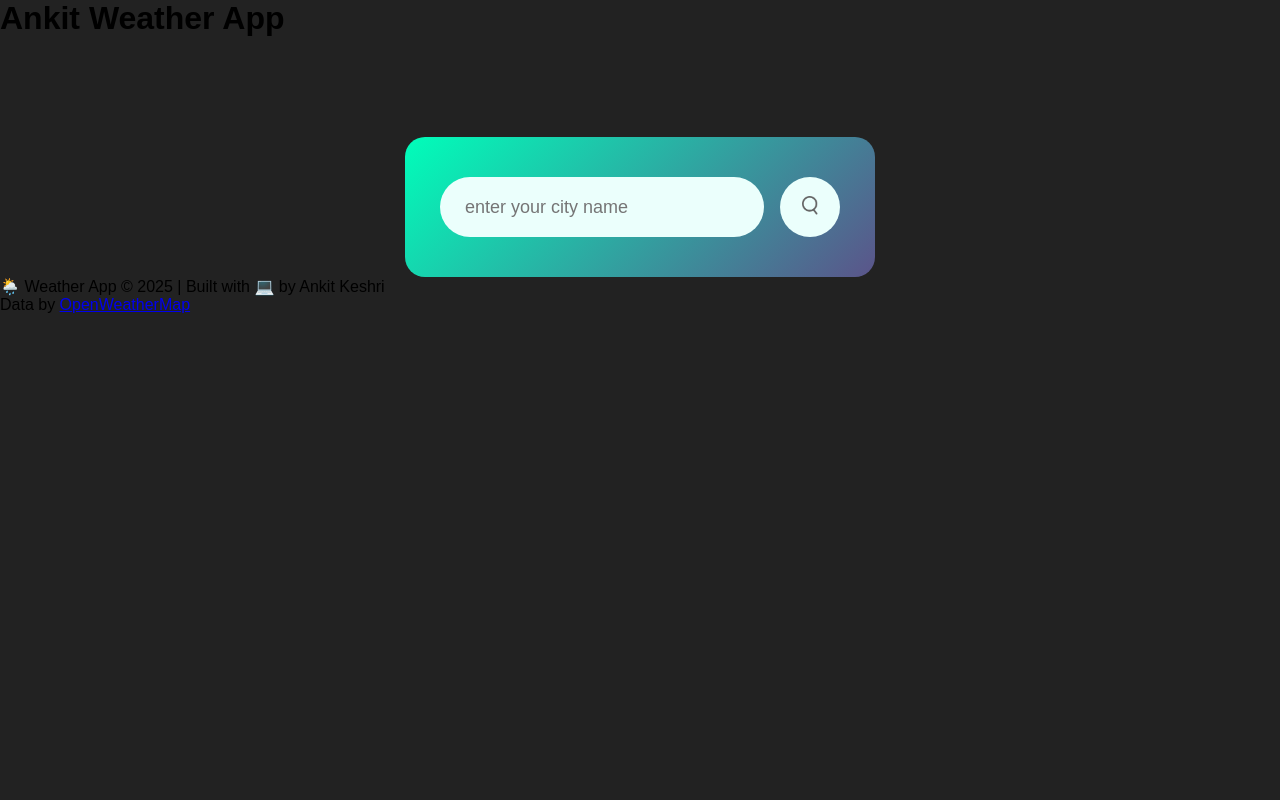
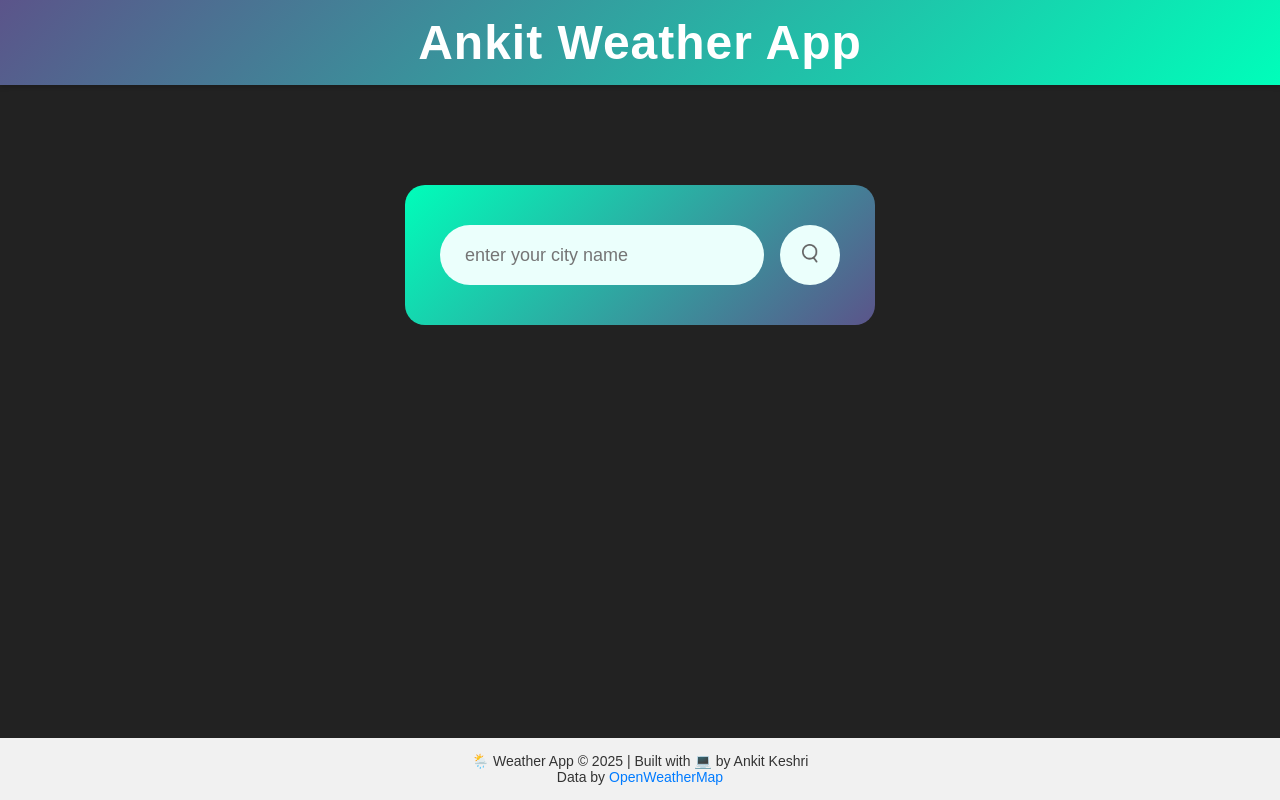
Before and after one commit to ankit9973432800/Weather-App-by-Ankit, a plain HTML site: page index.html in a window 1280 px wide. Drawn offline with Linux system fonts and the light colour scheme; no server answers.

Commit message:
Update style.css

```diff
--- a/style.css
+++ b/style.css
@@ -3,10 +3,13 @@
     padding: 0;
     font-family:sans-serif;
     box-sizing: border-box;
+
 }
 
 body{
     background-color: #222;
+
+
 
 }
 .card{
@@ -111,3 +114,46 @@ body{
     margin-top: 10px;
     display: none;
 }
+
+
+
+
+
+
+
+html, body {
+    height: 100%;
+    display: flex;
+    flex-direction: column;
+}
+
+/* Navbar Style */
+.navbar {
+    background: linear-gradient(135deg, #5b548a, #00feba);
+    color: #fff;
+    padding: 15px;
+    text-align: center;
+    font-size: 24px;
+    font-weight: bold;
+    letter-spacing: 1px;
+    box-shadow: 0 2px 5px rgba(0,0,0,0.2);
+}
+
+/* Main Content takes full height */
+.main-content {
+    flex: 1;
+}
+
+/* Footer Styling */
+.footer {
+    background-color: #f1f1f1;
+    text-align: center;
+    padding: 15px;
+    font-size: 14px;
+    color: #333;
+}
+
+.footer a {
+    color: #007BFF;
+    text-decoration: none;
+}
```
